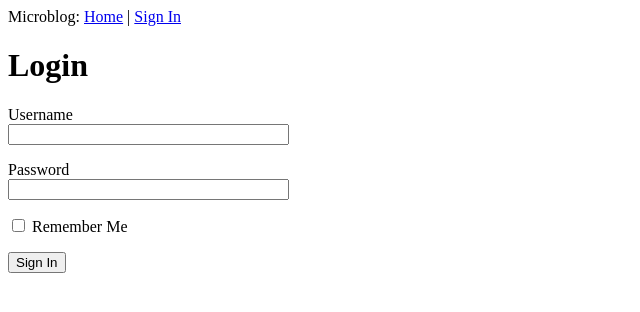
After one commit to chebishev/flask_microblog, a Flask app: page /login in a window 1280 px wide. The commit adds this page. Shown: the top 312 px of the page, without its empty margins (0-640 px from the left). Run offline with Flask 3, Linux system fonts and the light colour scheme.

Commit message:
base template added basic webform added

```diff
--- a/app/__init__.py
+++ b/app/__init__.py
@@ -1,5 +1,7 @@
 from flask import Flask
+from config import Config
 
 app = Flask(__name__)
+app.config.from_object(Config)
 
 from app import routes
--- /dev/null
+++ b/app/forms.py
@@ -0,0 +1,9 @@
+from flask_wtf import FlaskForm
+from wtforms import StringField, PasswordField, BooleanField, SubmitField
+from wtforms.validators import DataRequired
+
+class LoginForm(FlaskForm):
+    username = StringField('Username', validators=[DataRequired()])
+    password = PasswordField('Password', validators=[DataRequired()])
+    remember_me = BooleanField('Remember Me')
+    submit = SubmitField('Sign In')
--- a/app/routes.py
+++ b/app/routes.py
@@ -1,5 +1,6 @@
-from flask import render_template
+from flask import render_template, flash, redirect, url_for
 from app import app
+from app.forms import LoginForm
 
 @app.route('/')
 @app.route('/index')
@@ -21,3 +22,13 @@ def index():
         tile='Home',
         user=user,
         posts=posts)
+
+
+@app.route("/login", methods=['GET', 'POST'])
+def login():
+    form = LoginForm()
+    if form.validate_on_submit():
+        flash('Login requested for user {}, remember_me={}'.format(
+            form.username.data, form.remember_me.data))
+        return redirect(url_for('index'))
+    return render_template('login.html', title='Sign In', form=form)
--- a/app/templates/base.html
+++ b/app/templates/base.html
@@ -10,7 +10,16 @@
     {% endif %}
   </head>
   <body>
-    <div>Microblog: <a href="{{ url_for('index') }}">Home</a></div>
-    {% block content %}{% endblock %}
+    <div>
+      Microblog: <a href="{{ url_for('index') }}">Home</a> |
+      <a href="{{ url_for('login') }}">Sign In</a>
+    </div>
+    {% with messages = get_flashed_messages() %} {% if messages %}
+    <ul>
+      {% for message in messages %}
+      <li>{{ message }}</li>
+      {% endfor %}
+    </ul>
+    {% endif %} {% endwith %} {% block content %}{% endblock %}
   </body>
 </html>
--- /dev/null
+++ b/app/templates/login.html
@@ -0,0 +1,20 @@
+{% extends "base.html" %} {% block content %}
+<h1>Login</h1>
+<form action="" method="post">
+  {{ form.hidden_tag() }}
+  <p>
+    {{ form.username.label }}<br />
+    {{ form.username(size=32) }} {% for error in form.username.errors %}
+    <span style="color: red">[{{ error }}]</span>
+    {% endfor %}
+  </p>
+  <p>
+    {{ form.password.label }}<br />
+    {{ form.password(size=32) }} {% for error in form.password.errors %}
+    <span style="color: red">[{{ error }}]</span>
+    {% endfor %}
+  </p>
+  <p>{{ form.remember_me() }} {{ form.remember_me.label }}</p>
+  <p>{{ form.submit() }}</p>
+</form>
+{% endblock %}
--- /dev/null
+++ b/config.py
@@ -0,0 +1,4 @@
+import os
+
+class Config(object):
+    SECRET_KEY = os.environ.get('SECRET_KEY') or 'you-will-never-guess'
```
Also changed, not shown: 2 other files.
